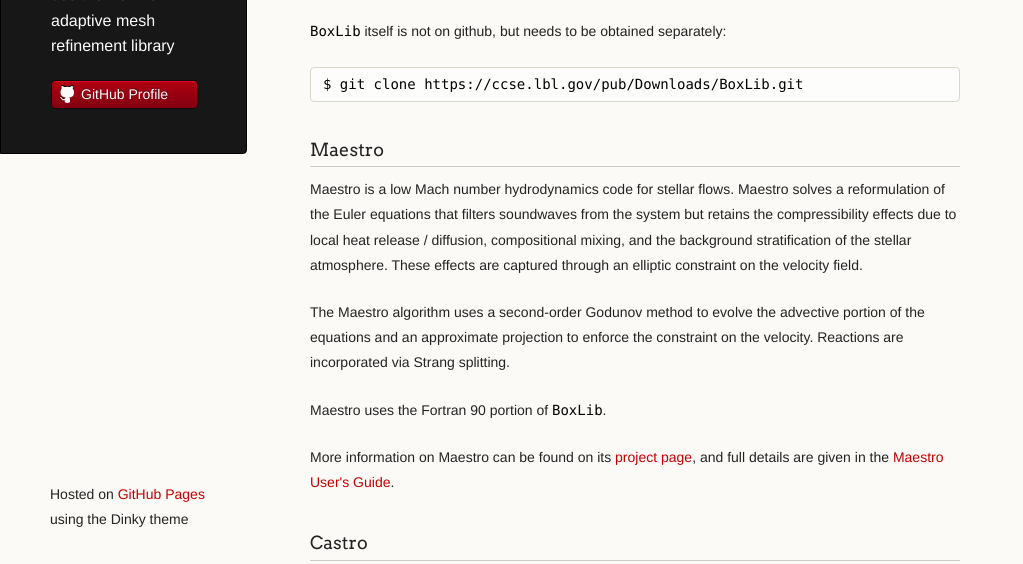
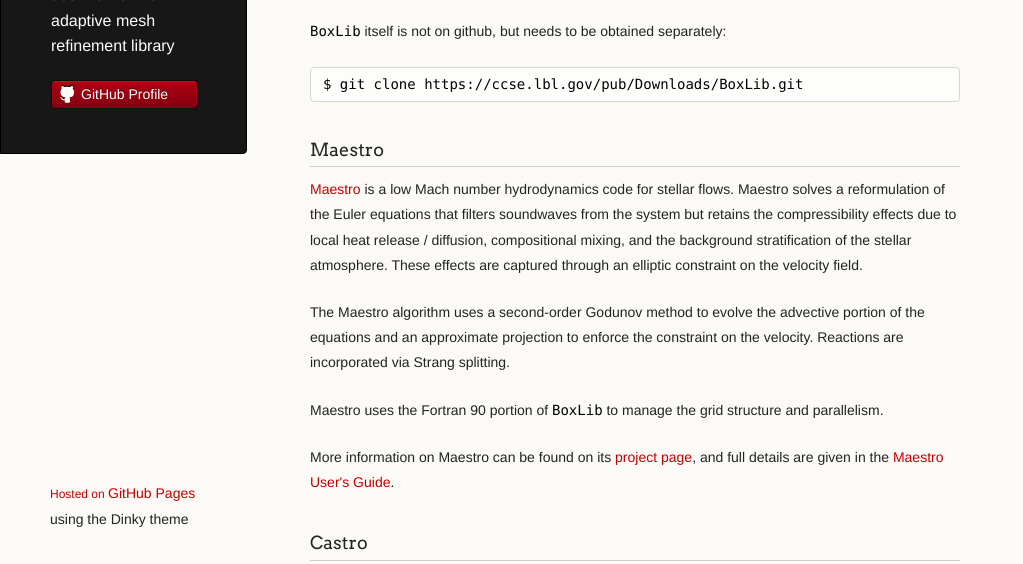
Before and after one commit to BoxLib-Codes/Boxlib-Codes.github.io, a plain HTML site: page index.html in a window 1280 px wide. Shown: the part 236-800 px from the top of the page, without its empty margins (0-1023 px from the left). Drawn offline with Linux system fonts and the light colour scheme.

Commit message:
update Castro

```diff
--- a/index.html
+++ b/index.html
@@ -48,21 +48,23 @@
 
 	<h3>Maestro</h3>
 
-	<p>Maestro is a low Mach number hydrodynamics code for stellar
-	  flows.  Maestro solves a reformulation of the Euler
-	  equations that filters soundwaves from the system but
-	  retains the compressibility effects due to local heat
-	  release / diffusion, compositional mixing, and the
-	  background stratification of the stellar atmosphere.
-	  These effects are captured through an elliptic constraint
-	  on the velocity field.</p>
+	<p><a href="http://boxlib-codes/github.io/MAESTRO/">Maestro</a>
+	  is a low Mach number hydrodynamics code for stellar flows.
+	  Maestro solves a reformulation of the Euler equations that
+	  filters soundwaves from the system but retains the
+	  compressibility effects due to local heat release /
+	  diffusion, compositional mixing, and the background
+	  stratification of the stellar atmosphere.  These effects are
+	  captured through an elliptic constraint on the velocity
+	  field.</p>
 
 	<p>The Maestro algorithm uses a second-order Godunov method
 	  to evolve the advective portion of the equations and an
 	  approximate projection to enforce the constraint on the
 	  velocity.  Reactions are incorporated via Strang splitting.</p>
 
-	<p>Maestro uses the Fortran 90 portion of <code>BoxLib</code>.</p>
+	<p>Maestro uses the Fortran 90 portion of <code>BoxLib</code>
+	   to manage the grid structure and parallelism.</p>
 
 	<p>More information on Maestro can be found on
 	  its <a href="http://boxlib-codes.github.io/MAESTRO/algorithm/">project
@@ -72,7 +74,15 @@
 
 	<h3>Castro</h3>
 
-	<p>Castro...</p>
+	<p><a href="http://boxlib-codes.github.io/Castro/"Castro</a> is
+	      a fully compressible adaptive mesh refinement radiation
+	      hydrodynamics code.  Castro uses an unsplit PPM algorithm
+	      for hydrodynamics, uses a general equation of state
+	      and reaction network, and solves self-gravity (the Poisson
+	      equation) via multigrid.</p>
+
+	<p>It uses the C++ BoxLib library to manage the grid structure
+	      and parallelism.</p>
 
 
 	<h3>CastroRadiation</h3>
```
